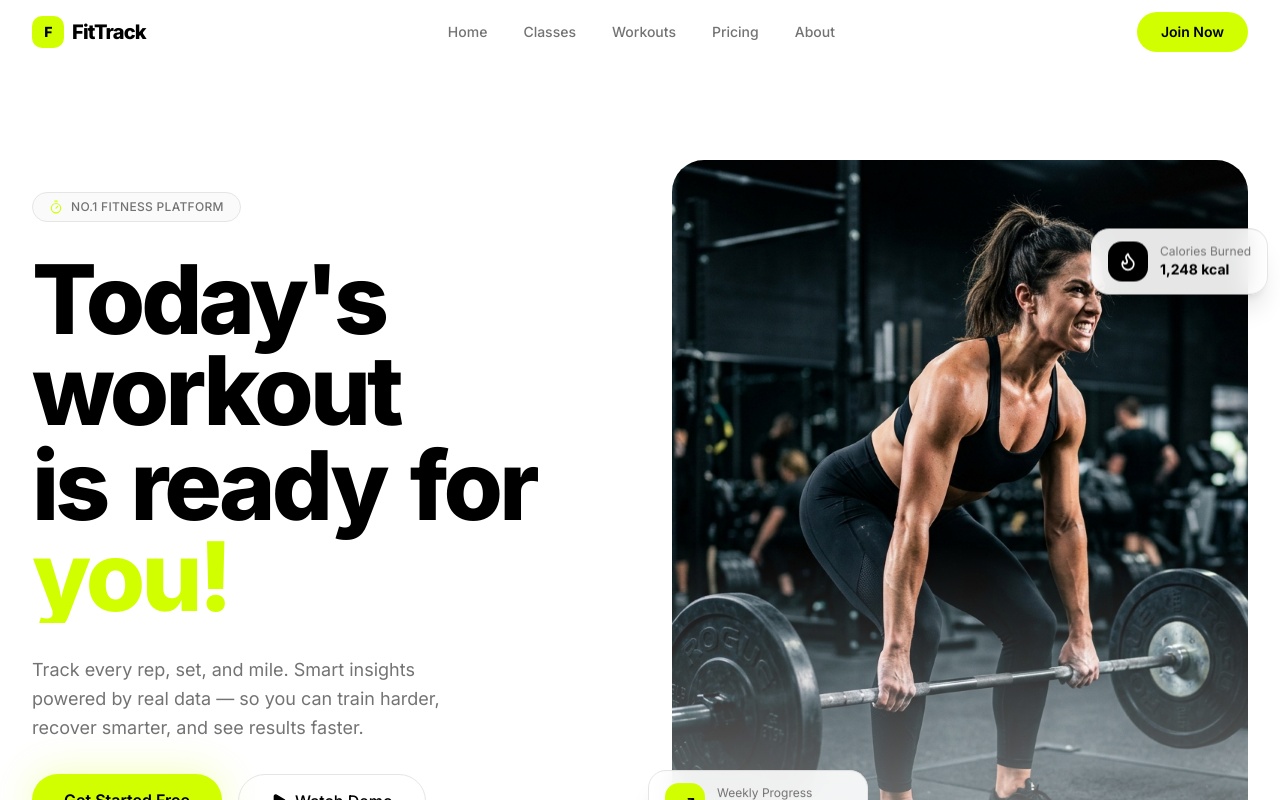
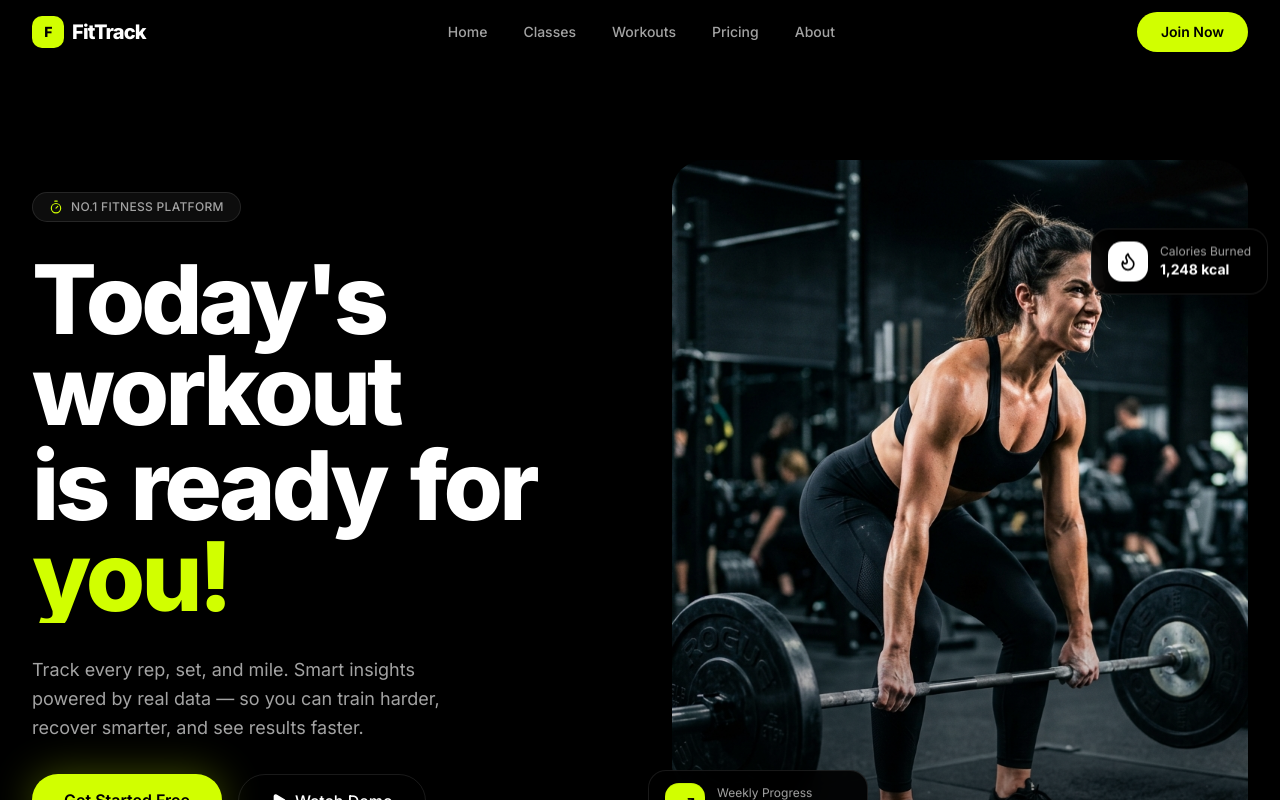
Before and after one commit to yash-rana0101/fittrack-client, a Next.js app: page / in a window 1280 px wide. Shown: the top 800 px of the page. Built offline with nearby package versions, Linux system fonts and the light colour scheme.

Commit message:
feat: initialize root layout with Inter font and global metadata

```diff
--- a/app/layout.tsx
+++ b/app/layout.tsx
@@ -20,7 +20,7 @@ export default function RootLayout({
   children: React.ReactNode;
 }>) {
   return (
-    <html lang="en" className={`${inter.variable} h-full antialiased`}>
+    <html lang="en" className={`${inter.variable} h-full antialiased dark`}>
       <body className="min-h-full flex flex-col">
         {children}
       </body>
```
